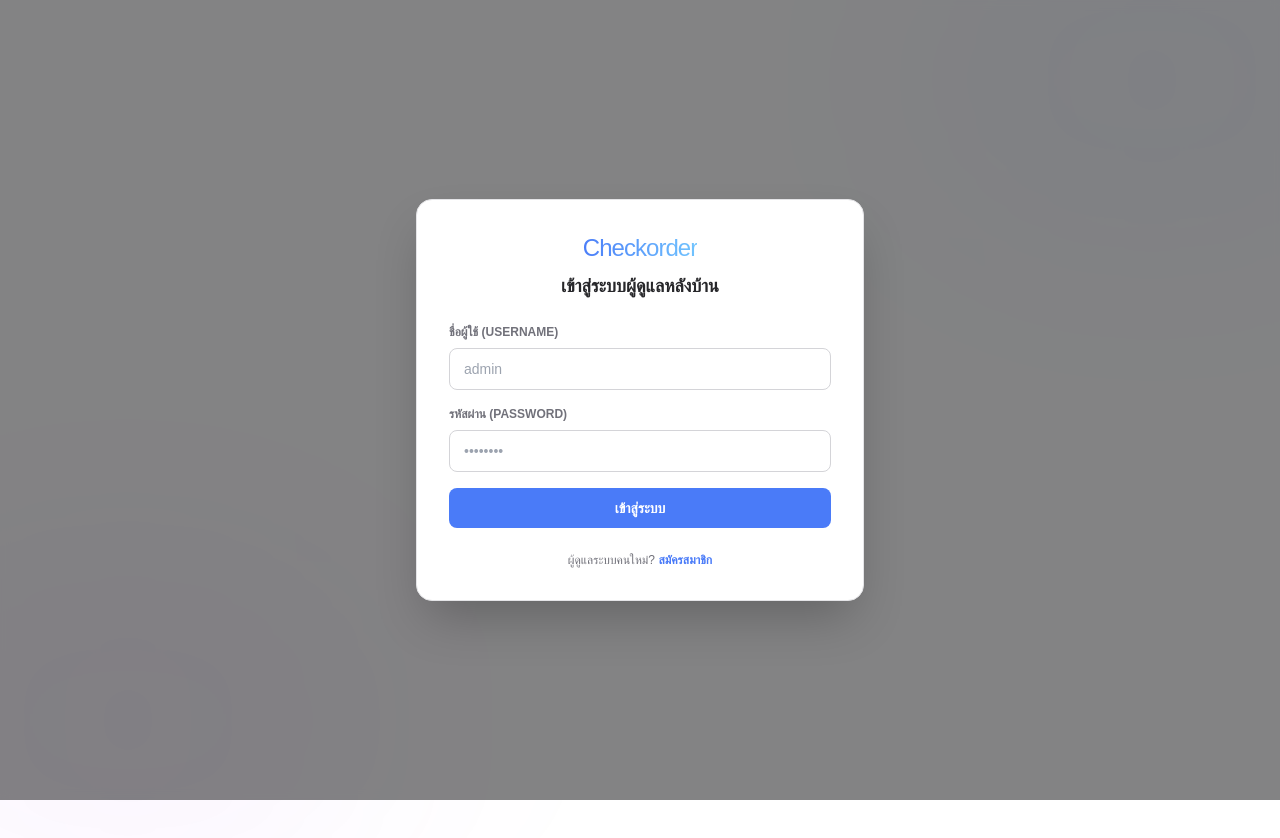
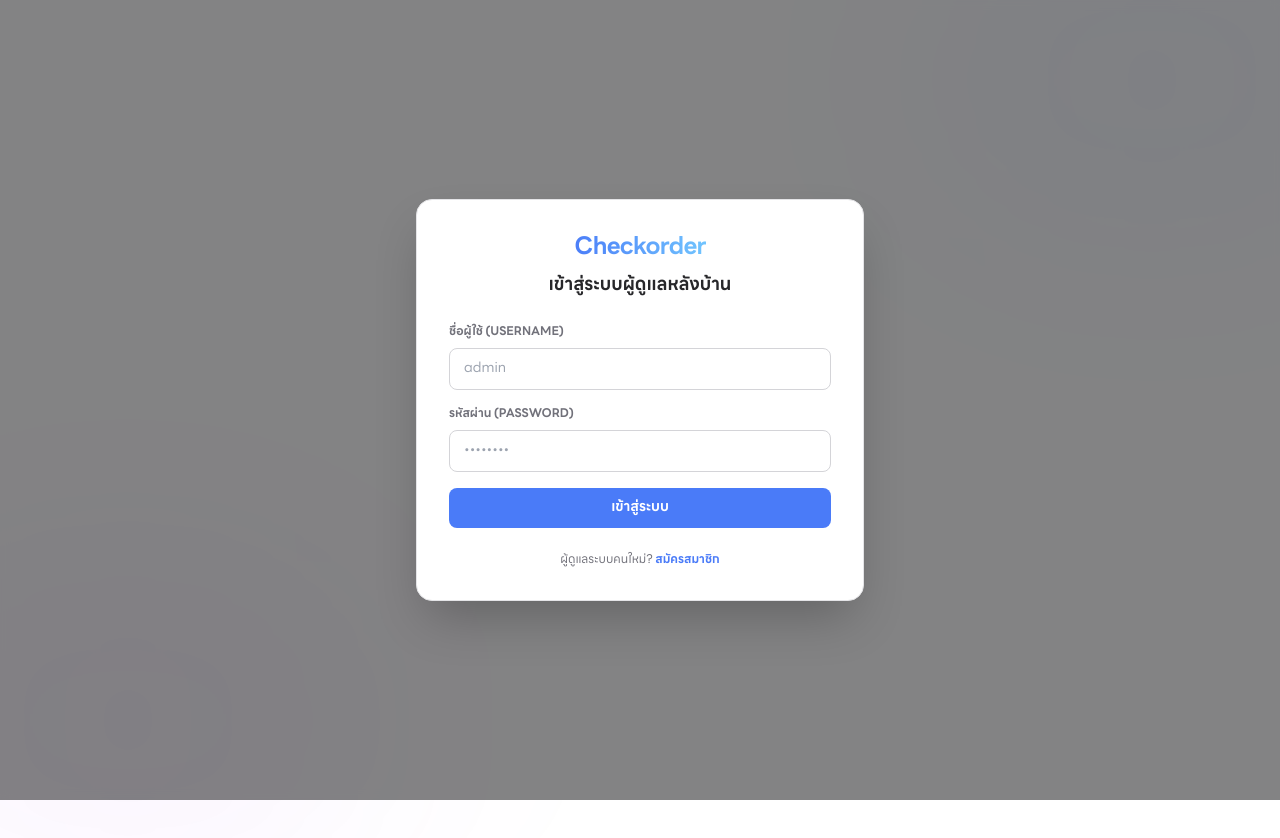
Before and after one commit to saksithonsaiyat-png/preorder-bot, a website: page admin.html in a window 1280 px wide. Shown: the top 838 px of the page. Drawn offline with nearby package versions, Linux system fonts and the light colour scheme; the site is published under a folder, as on GitHub Pages, so addresses that start at the root find nothing.

Commit message:
style: enforce LINE Seed font globally for all Thai/English text and logos

```diff
--- a/admin.html
+++ b/admin.html
@@ -7,88 +7,106 @@
     <title>ระบบหลังบ้าน (Admin Control Panel) • Checkorder</title>
     <!-- LINE Seed Sans (English + Thai) Font -->
     <style>
+        /* LINE Seed Sans (English / Numbers) */
         @font-face {
             font-family: 'LINE Seed Sans';
-            src: url('/fonts/LINESeedSans_Th.ttf') format('truetype');
+            src: url('fonts/LINESeedSans_Th.ttf') format('truetype'), url('/fonts/LINESeedSans_Th.ttf') format('truetype');
             font-weight: 300;
             font-style: normal;
             font-display: swap;
         }
         @font-face {
             font-family: 'LINE Seed Sans';
-            src: url('/fonts/LINESeedSans_Rg.ttf') format('truetype');
+            src: url('fonts/LINESeedSans_Rg.ttf') format('truetype'), url('/fonts/LINESeedSans_Rg.ttf') format('truetype');
             font-weight: 400;
             font-style: normal;
             font-display: swap;
         }
         @font-face {
             font-family: 'LINE Seed Sans';
-            src: url('/fonts/LINESeedSans_Bd.ttf') format('truetype');
+            src: url('fonts/LINESeedSans_Bd.ttf') format('truetype'), url('/fonts/LINESeedSans_Bd.ttf') format('truetype');
             font-weight: 500;
             font-style: normal;
             font-display: swap;
         }
         @font-face {
             font-family: 'LINE Seed Sans';
-            src: url('/fonts/LINESeedSans_Bd.ttf') format('truetype');
+            src: url('fonts/LINESeedSans_Bd.ttf') format('truetype'), url('/fonts/LINESeedSans_Bd.ttf') format('truetype');
             font-weight: 700;
             font-style: normal;
             font-display: swap;
         }
         @font-face {
             font-family: 'LINE Seed Sans';
-            src: url('/fonts/LINESeedSans_XBd.ttf') format('truetype');
+            src: url('fonts/LINESeedSans_XBd.ttf') format('truetype'), url('/fonts/LINESeedSans_XBd.ttf') format('truetype');
             font-weight: 800;
             font-style: normal;
             font-display: swap;
         }
         @font-face {
             font-family: 'LINE Seed Sans';
-            src: url('/fonts/LINESeedSans_He.ttf') format('truetype');
+            src: url('fonts/LINESeedSans_He.ttf') format('truetype'), url('/fonts/LINESeedSans_He.ttf') format('truetype');
             font-weight: 900;
             font-style: normal;
             font-display: swap;
         }
 
+        /* LINE Seed Sans TH (Thai + Latin) */
         @font-face {
             font-family: 'LINE Seed Sans TH';
-            src: url('/fonts/LINESeedSansTH_Th.ttf') format('truetype');
+            src: url('fonts/LINESeedSansTH_Th.ttf') format('truetype'), url('/fonts/LINESeedSansTH_Th.ttf') format('truetype');
             font-weight: 300;
             font-style: normal;
             font-display: swap;
         }
         @font-face {
             font-family: 'LINE Seed Sans TH';
-            src: url('/fonts/LINESeedSansTH_Rg.ttf') format('truetype');
+            src: url('fonts/LINESeedSansTH_Rg.ttf') format('truetype'), url('/fonts/LINESeedSansTH_Rg.ttf') format('truetype');
             font-weight: 400;
             font-style: normal;
             font-display: swap;
         }
         @font-face {
             font-family: 'LINE Seed Sans TH';
-            src: url('/fonts/LINESeedSansTH_Bd.ttf') format('truetype');
+            src: url('fonts/LINESeedSansTH_Bd.ttf') format('truetype'), url('/fonts/LINESeedSansTH_Bd.ttf') format('truetype');
             font-weight: 500;
             font-style: normal;
             font-display: swap;
         }
         @font-face {
             font-family: 'LINE Seed Sans TH';
-            src: url('/fonts/LINESeedSansTH_Bd.ttf') format('truetype');
+            src: url('fonts/LINESeedSansTH_Bd.ttf') format('truetype'), url('/fonts/LINESeedSansTH_Bd.ttf') format('truetype');
             font-weight: 700;
             font-style: normal;
             font-display: swap;
         }
         @font-face {
             font-family: 'LINE Seed Sans TH';
-            src: url('/fonts/LINESeedSansTH_XBd.ttf') format('truetype');
+            src: url('fonts/LINESeedSansTH_XBd.ttf') format('truetype'), url('/fonts/LINESeedSansTH_XBd.ttf') format('truetype');
             font-weight: 800;
             font-style: normal;
             font-display: swap;
         }
         @font-face {
             font-family: 'LINE Seed Sans TH';
-            src: url('/fonts/LINESeedSansTH_He.ttf') format('truetype');
+            src: url('fonts/LINESeedSansTH_He.ttf') format('truetype'), url('/fonts/LINESeedSansTH_He.ttf') format('truetype');
             font-weight: 900;
+            font-style: normal;
+            font-display: swap;
+        }
+
+        /* Line Seed Unified Alias */
+        @font-face {
+            font-family: 'Line Seed';
+            src: url('fonts/LINESeedSansTH_Rg.ttf') format('truetype'), url('/fonts/LINESeedSansTH_Rg.ttf') format('truetype');
+            font-weight: 400;
+            font-style: normal;
+            font-display: swap;
+        }
+        @font-face {
+            font-family: 'Line Seed';
+            src: url('fonts/LINESeedSansTH_Bd.ttf') format('truetype'), url('/fonts/LINESeedSansTH_Bd.ttf') format('truetype');
+            font-weight: 700;
             font-style: normal;
             font-display: swap;
         }
@@ -100,8 +118,8 @@
             theme: {
                 extend: {
                     fontFamily: {
-                        sans: ["'LINE Seed Sans'", "'LINE Seed Sans TH'", 'sans-serif'],
-                        mono: ["'Courier New'", 'Courier', 'monospace']
+                        sans: ["'LINE Seed Sans'", "'LINE Seed Sans TH'", "'Line Seed'", 'sans-serif'],
+                        mono: ["'LINE Seed Sans'", "'LINE Seed Sans TH'", 'monospace']
                     },
                     colors: {
                         primary: {
@@ -128,8 +146,13 @@
     </script>
     <script defer src="https://cdn.jsdelivr.net/npm/alpinejs@3.x.x/dist/cdn.min.js"></script>
     <style>
+        *, *::before, *::after {
+            font-family: 'LINE Seed Sans', 'LINE Seed Sans TH', 'Line Seed', sans-serif !important;
+        }
+        html, body, input, select, textarea, button, h1, h2, h3, h4, h5, h6, p, span, a, label, div {
+            font-family: 'LINE Seed Sans', 'LINE Seed Sans TH', 'Line Seed', sans-serif !important;
+        }
         body, input, select, textarea, button {
-            font-family: 'LINE Seed Sans', 'LINE Seed Sans TH', sans-serif;
             background-color: #ffffff;
         }
 
@@ -170,7 +193,7 @@
         class="fixed inset-0 z-50 bg-zinc-950/50 flex items-center justify-center p-4 backdrop-blur-sm" x-cloak>
         <div class="bg-white border border-zinc-200 rounded-2xl p-6 sm:p-8 w-full max-w-md shadow-2xl space-y-6">
             <div class="text-center space-y-2">
-                <span class="text-2xl font-medium bg-clip-text text-transparent bg-brand-gradient" style="letter-spacing: -0.04em;">Checkorder</span>
+                <span class="text-2xl font-bold bg-clip-text text-transparent bg-brand-gradient" style="font-family: 'LINE Seed Sans', 'LINE Seed Sans TH', sans-serif !important; letter-spacing: -0.03em;">Checkorder</span>
                 <h3 class="text-lg font-bold text-zinc-800"
                     x-text="authMode === 'login' ? 'เข้าสู่ระบบผู้ดูแลหลังบ้าน' : 'สมัครสมาชิกผู้ดูแลระบบ'"></h3>
             </div>
@@ -237,7 +260,7 @@
         <header class="bg-white/75 border-b border-zinc-200 sticky top-0 z-40 backdrop-blur-md">
             <div class="max-w-7xl mx-auto px-4 sm:px-6 lg:px-8 h-16 flex items-center justify-between">
                 <div class="flex items-center space-x-3">
-                    <span class="text-xl font-medium bg-clip-text text-transparent bg-brand-gradient" style="letter-spacing: -0.04em;">Checkorder</span>
+                    <span class="text-xl font-bold bg-clip-text text-transparent bg-brand-gradient" style="font-family: 'LINE Seed Sans', 'LINE Seed Sans TH', sans-serif !important; letter-spacing: -0.03em;">Checkorder</span>
                 </div>
                 <div class="flex items-center space-x-3 text-xs font-medium">
                     <span class="border border-zinc-200 bg-zinc-50 rounded-lg px-3 py-1.5 text-zinc-700 font-bold" x-text="adminUsername"></span>
```
Also changed, not shown: index.html (+39 -15 lines).
